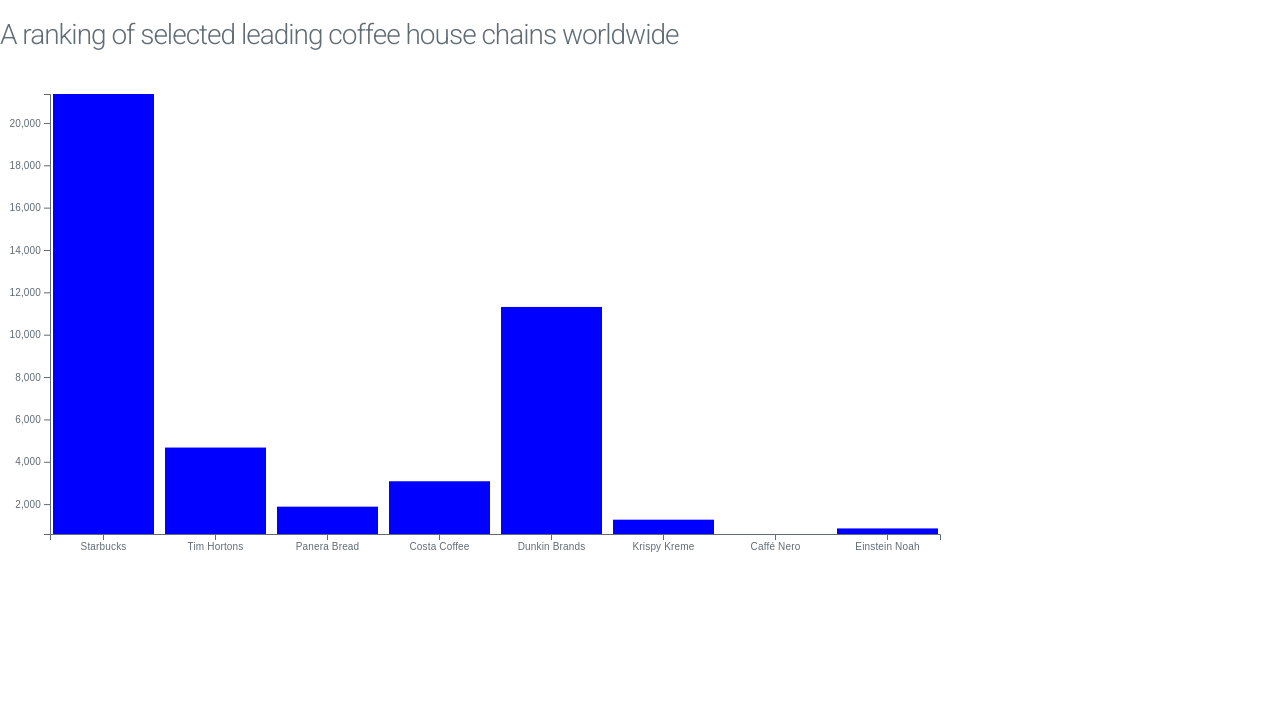
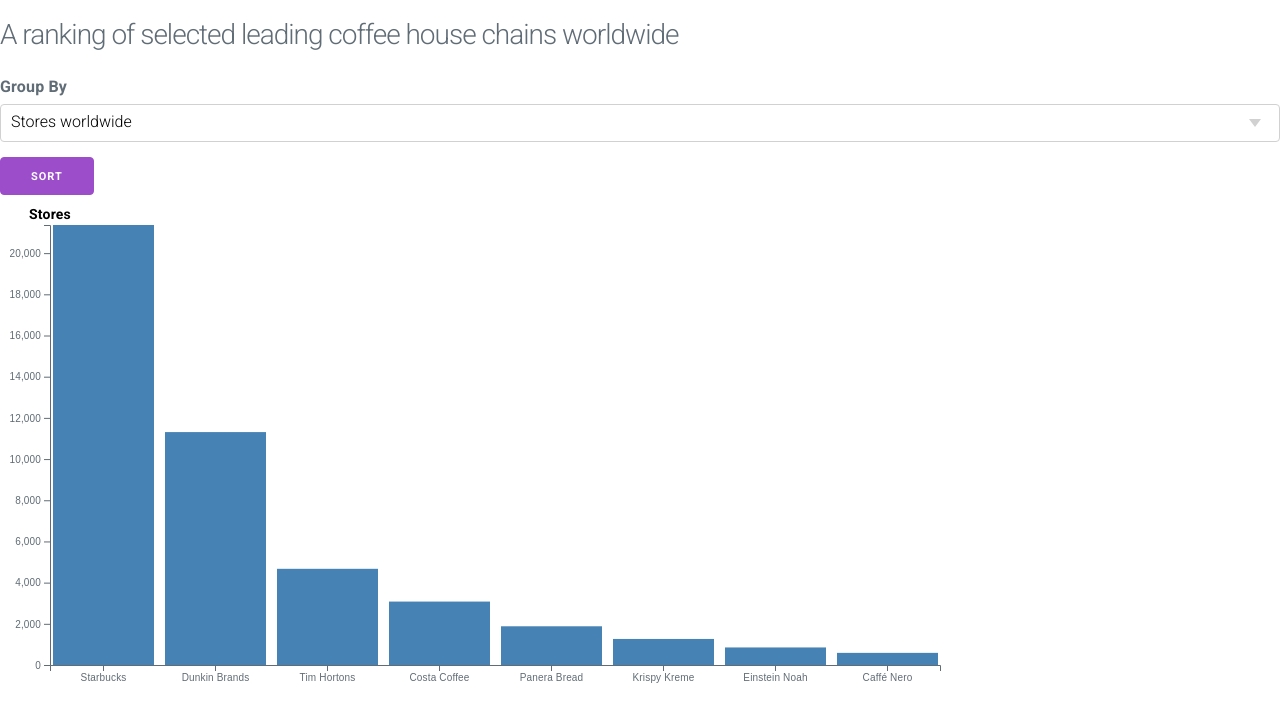
Before and after one commit to SungJoon-Park/visualization-lab5, a plain HTML site: page index.html in a window 1280 px wide. Shown: the part 58-780 px from the top of the page. Drawn offline with nearby package versions, Linux system fonts and the light colour scheme.

Commit message:
interactive updated

```diff
--- a/index.html
+++ b/index.html
@@ -3,13 +3,18 @@
     <head>
         <meta charset="UTF-8">
         <meta name="viewport" content="width=device-width, initial-scale=1.0">
+        <!-- Milligram CSS -->
+        <link rel="stylesheet"
+            href="https://fonts.googleapis.com/css?family=Roboto:300,300italic,700,700italic"
+            />
+        <link rel="stylesheet"
+            href="https://cdnjs.cloudflare.com/ajax/libs/normalize/8.0.1/normalize.css"
+            />
+        <link rel="stylesheet"
+            href="https://cdnjs.cloudflare.com/ajax/libs/milligram/1.4.1/milligram.css"
+            />
 
-        <!-- Milligram CSS -->
-        <link rel="stylesheet" href="https://fonts.googleapis.com/css?family=Roboto:300,300italic,700,700italic"/>
-        <link rel="stylesheet" href="https://cdnjs.cloudflare.com/ajax/libs/normalize/8.0.1/normalize.css"/>
-        <link rel="stylesheet" href="https://cdnjs.cloudflare.com/ajax/libs/milligram/1.4.1/milligram.css"/>
-
-        <link rel="stylesheet" href="style.css"/>
+        <link rel="stylesheet" href="style.css" />
         <script defer src="https://d3js.org/d3.v6.min.js"></script>
         <script defer src="script.js"></script>
 
@@ -18,7 +23,15 @@
     <body>
         <h1>Coffee House Chains</h1>
         <h3>A ranking of selected leading coffee house chains worldwide</h3>
-       <div class = "chart"></div>
+        <div class="filter">
+            <label for="group-by">Group By</label>
+            <select id="group-by">
+                <option value="stores">Stores worldwide</option>
+                <option value="revenue">Revenue in billion U.S. dollars</option>
+            </select>
+            <button type="button" id="button">SORT</button>
+        </div>
+        <div class="chart"></div>
 
 
     </body>
--- a/script.js
+++ b/script.js
@@ -1,12 +1,6 @@
-//load dataset
+// CHART INIT ------------------------------
 
-let cafe;
-d3.csv('coffee-house-chains.csv', d3.autoType).then(data => {
-    console.log('Cafe', data);
-    cafe = data;
-
-
-    //margin convention
+// create svg with margin convention
 const margin = {
         top: 20,
         right: 20,
@@ -22,55 +16,121 @@
     .attr('width', width + margin.left + margin.right)
     .attr('height', height + margin.top + margin.bottom);
 
-    //group
 const group = svg
     .append('g')
     .attr('transform', 'translate(' + margin.left + ',' + margin.top + ')');
 
-    //scales
+// create scales without domains
 const xScale = d3.scaleBand()
-        .domain(data.map(d => d.company))
     .rangeRound([0, width])
     .paddingInner(0.1);
 
 const yScale = d3.scaleLinear()
-        .domain(d3.extent(data, d => d.stores))
     .range([height, 0]);
 
-    let rects = group.selectAll('rect')
-        .data(data)
-        .enter()
-        .append('rect')
-        .attr('x', d => xScale(d.company))
-        .attr('y', d => yScale(d.stores))
-        .attr('width', d => xScale.bandwidth())
-        .attr('height', d => (height - yScale(d.stores)))
-        .attr('fill', 'blue');
-
-    let xAxis = d3.axisBottom()
+// create axes and axis title containers
+const xAxis = d3.axisBottom()
     .scale(xScale);
 
-    let yAxis = d3.axisLeft()
+const yAxis = d3.axisLeft()
     .scale(yScale);
 
 let xDisplay = group
     .append('g')
-        .attr('class', 'axis x-axis')
-        .call(xAxis)
-        .attr("transform", `translate(0, ${height})`);
+    .attr('class', 'axis x-axis');
 
 let yDisplay = group
     .append('g')
-        .attr('class', 'axis y-axis')
-        .call(yAxis);
+    .attr('class', 'axis y-axis');
 
 let yLabel = svg
     .append('text')
-        .attr('x', 0 - margin.left)
-        .attr('y', height / 2)
+    .attr('x', 50)
+    .attr('y', 10)
     .attr('text-anchor', 'middle')
-        .attr('font-size', 12)
-        .attr('alignment-baseline', 'middle')
-        .text('Stores');
+    .attr('font-size', 14)
+    .attr('font-weight', 'bold')
+    .attr('alignment-baseline', 'middle');
 
+// (Later) Define update parameters: measure type, sorting direction
+let key = (d => d.company);
+let type = d3.select('#group-by').node().value;
+let sorting = -1; //1 for increasing, -1 for decreasing
+
+// CHART UPDATE FUNCTION -------------------
+function update(data, type, sorting) {
+    if (sorting == -1) {
+        data.sort((a, b) => b[type] - a[type]);
+    } else {
+        data.sort((a, b) => a[type] - b[type]);
+    }
+
+    // update domains
+    console.log(type);
+    xScale.domain(data.map(key));
+    yScale.domain([0, d3.max(data, d => d[type])]);
+
+
+    // update bars
+    let bars = group
+        .selectAll('rect')
+        .data(data, key);
+
+    bars
+        .enter()
+        .append('rect')
+        .merge(bars)
+        .transition()
+        .duration(1000)
+        .attr('x', d => xScale(d.company))
+        .attr('y', d => yScale(d[type]))
+        .attr('width', d => xScale.bandwidth())
+        .attr('height', d => (height - yScale(d[type])))
+        .attr('fill', 'steelblue');
+    bars
+        .exit()
+        .remove();
+
+    // update axes and axis title
+    xDisplay
+        .attr("transform", `translate(0, ${height})`)
+        .transition()
+        .duration(1000)
+        .call(xAxis);
+
+    yDisplay
+        .call(yAxis);
+
+    yLabel
+        .text(() => {
+                if (type == 'stores') {
+                    return 'Stores';
+                } else {
+                    return 'Billion USD';
+                }
+            }
+
+
+        );
+}
+
+// CHART UPDATES ---------------------------
+
+// Loading data
+d3.csv('coffee-house-chains.csv', d3.autoType).then(data => {
+
+    update(data, type, sorting); // simply call the update function with the supplied data
+
+    // (Later) Handling the type change
+    d3.select('#group-by')
+        .on('change', e => {
+            type = e.target.value;
+            update(data, type, sorting);
         });
+    // (Later) Handling the sorting direction change
+    d3.select('#button')
+        .on('click', e => {
+            sorting = -1 * sorting;
+            update(data, type, sorting);
+        });
+});
```
Lines whose indentation alone changed are shown as unchanged.
